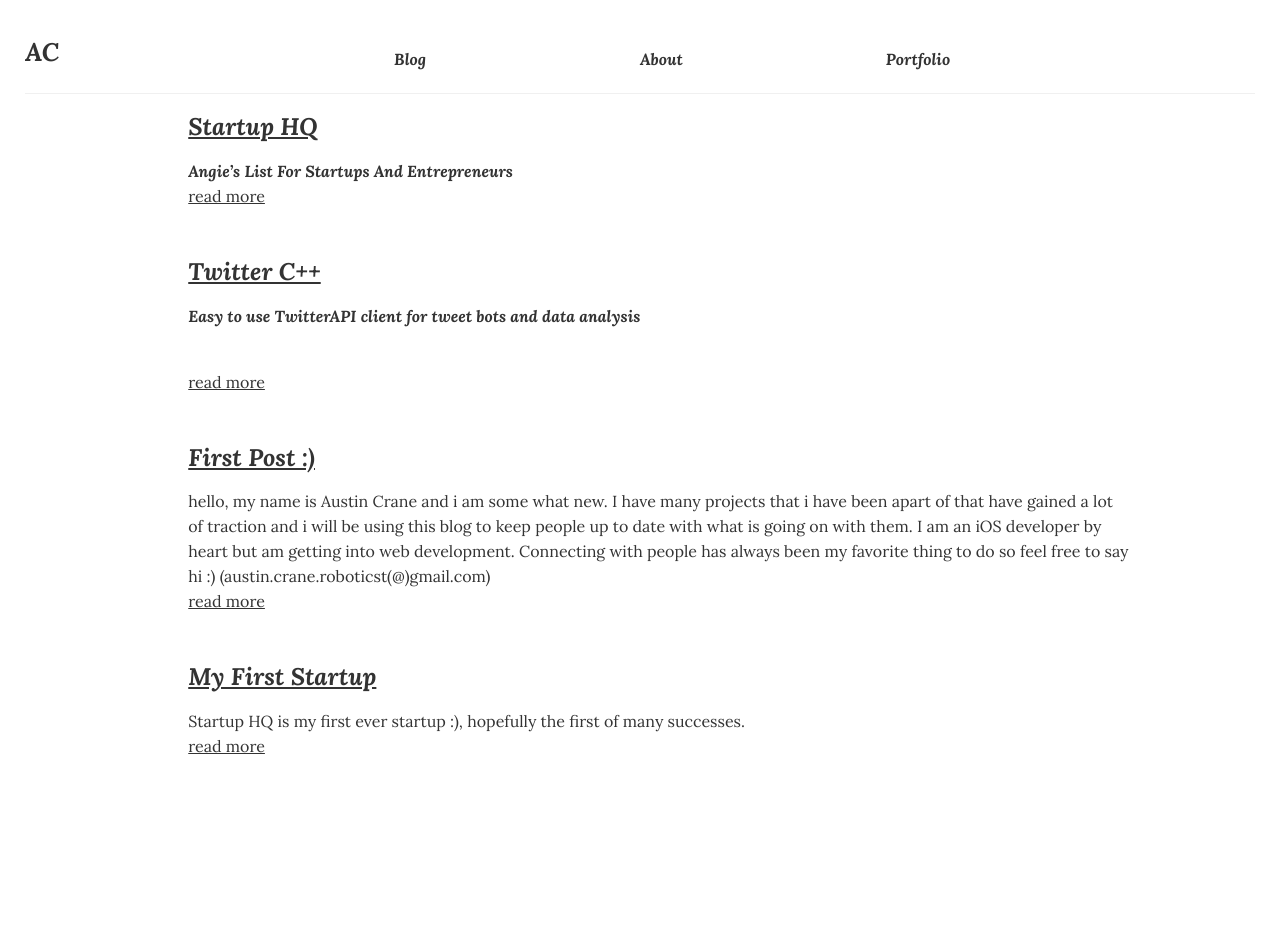
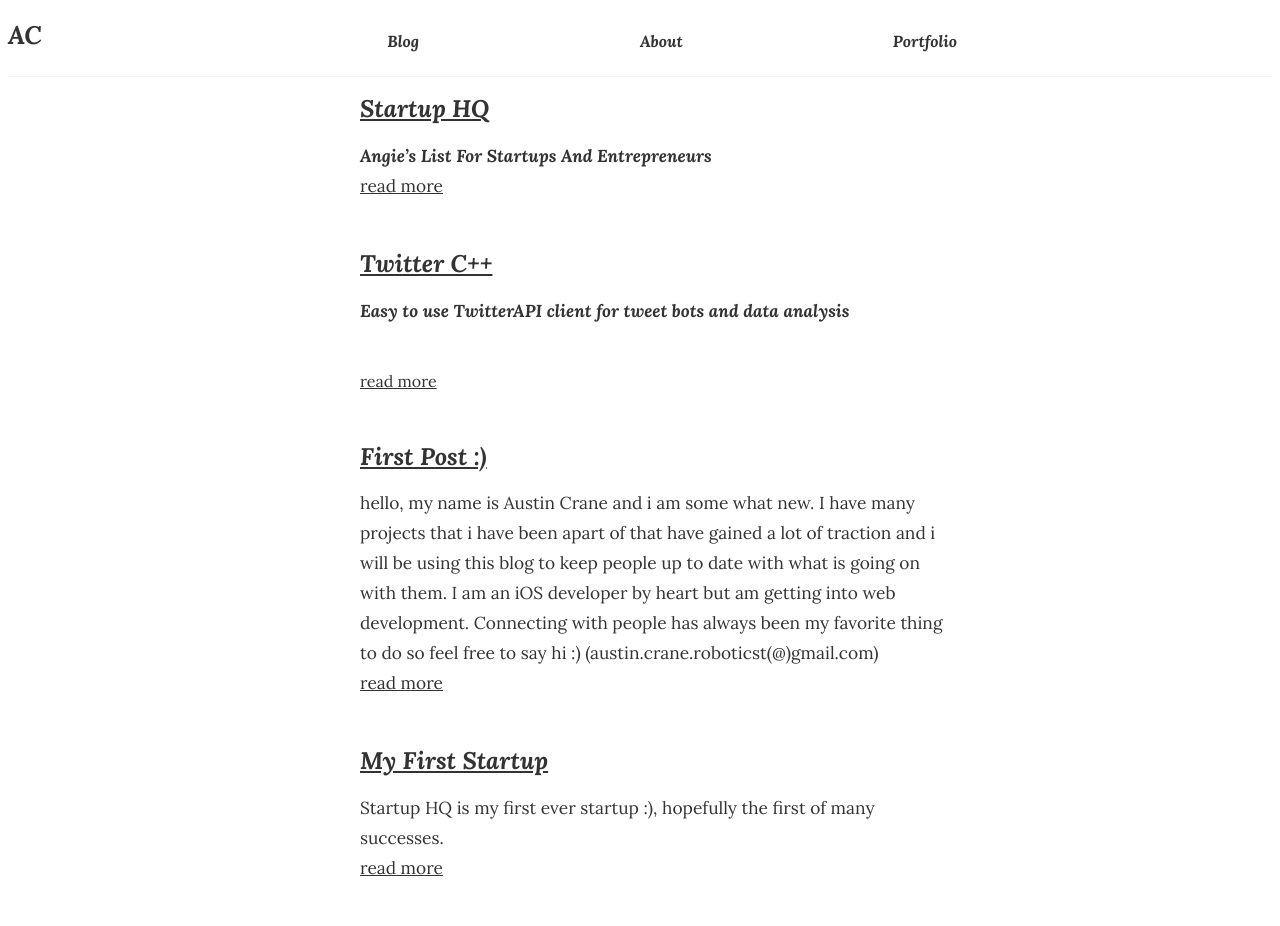
Before and after one commit to WizKIDz/WizKIDz.github.io, a Jekyll site: the page built from index.html, in a window 1280 px wide. Built offline with Jekyll 4.4.1, drawn with Linux system fonts in a browser that asks for light colours.

Commit message:
fixed some margin issues with the blogs

```diff
--- a/_sass/_base.scss
+++ b/_sass/_base.scss
@@ -1,15 +1,10 @@
 $break-small: 450px;
 
 html, body{
-  margin: 1%;
   height: 100%;
 font-family: 'Lora', serif;
 line-height: 25px;
   color: #333333;
-}
-.wrapper{
-  display: grid;
-  background: #fff;
 }
 .sub-title{
   font-weight: 700;
@@ -19,6 +14,10 @@ line-height: 25px;
 h1,h2,h3,h4,h5{
   font-weight: 700;
   font-style: italic;
+}
+p{
+  font-size: 13pt;
+  line-height: 30px;
 }
 .text-center{
   text-align: center;
@@ -81,11 +80,18 @@ code {
 }
 // Post
 .post {
-  margin: 8px;
+  margin: 0 auto;
+  max-width: 600px;
+  .post-content{
+    p{
+      text-indent: 50px;
+
+    }
+  }
 }
 .post-list{
-  margin-left: 10%;
-  margin-right: 10%;
+    margin: 0 auto;
+    max-width: 600px;
   @media screen and (max-width: $break-small) {
     margin-left: 8px;
     margin-right: 8px;
--- a/_sass/_layout.scss
+++ b/_sass/_layout.scss
@@ -1,12 +1 @@
 // Post
-.post{
-  margin-left: 10%;
-  margin-right: 10%;
-  padding-bottom: 8px;
-  @media screen and (max-width: $break-small) {
-    margin-left: 8px;
-    margin-right: 8px;
-    padding-bottom: 8px;
-
-  }
-}
```
Also changed, not shown: 2 other files.
